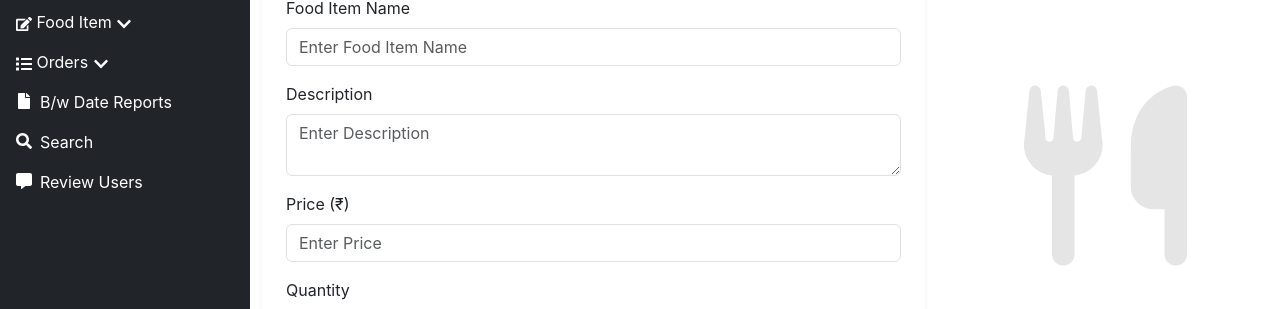
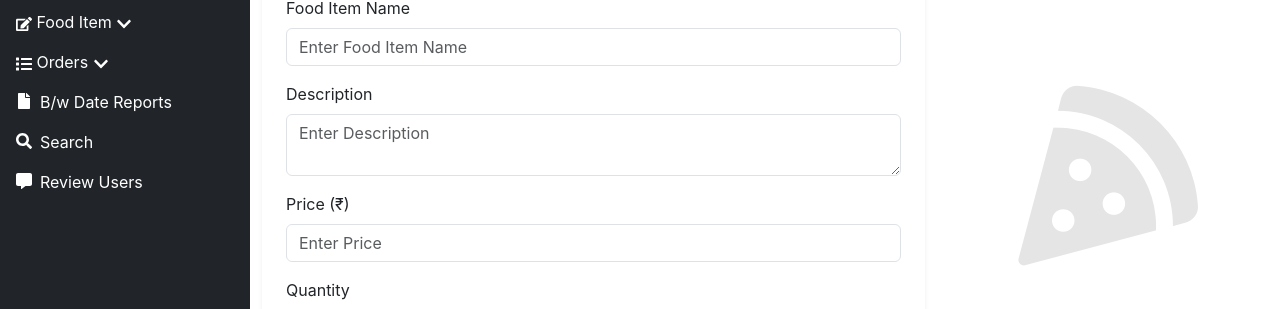
Before and after one commit to gitcoder-amit/FoodOrdering-App, a React (Create React App) app in the folder FoodOrderingSystem/frontend/: page /add-food in a window 1280 px wide. Shown: the part 248-557 px from the top of the page. Built offline with nearby package versions, Linux system fonts and the light colour scheme; no server answers.

Commit message:
some fixes

```diff
--- a/FoodOrderingSystem/frontend/src/pages/addFood.js
+++ b/FoodOrderingSystem/frontend/src/pages/addFood.js
@@ -81,7 +81,7 @@ const AddFood = () => {
                 <div className = 'col-md-8'>
                     <div className = 'p-4 shadow-sm rounded'>
                         <h4  className = 'mb-4'>
-                            <i className = 'fa fa-plus-circle text-primary me-2'></i> Add Food
+                            <i className = 'fa fa-plus-circle text-primary me-2'></i> Add Food Item
                         </h4>
 
                         <form onSubmit = {handleSubmit} encType="multipart/form-data" method = "post">
@@ -134,7 +134,7 @@ const AddFood = () => {
                     </div>
                 </div>
                 <div className = 'col-md-4 d-flex justify-content-center align-items-center'>
-                    <i className = 'fas fa-utensils' style = {{fontSize : '180px', color: '#e5e5e5'}}></i>
+                    <i className = 'fas fa-pizza-slice' style = {{fontSize : '180px', color: '#e5e5e5'}}></i>
                 </div>
                 <ToastContainer position="top-center" autoClose = {2000} />
 
```
